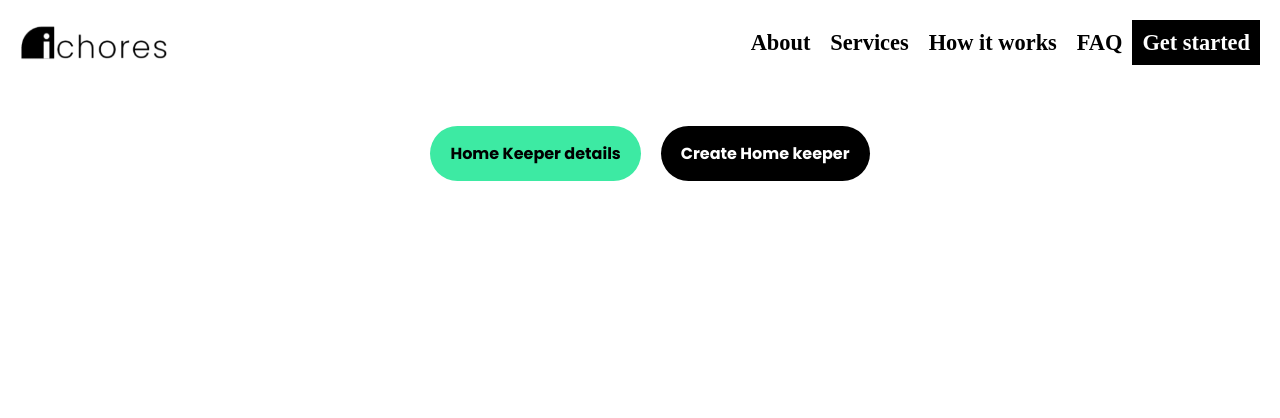
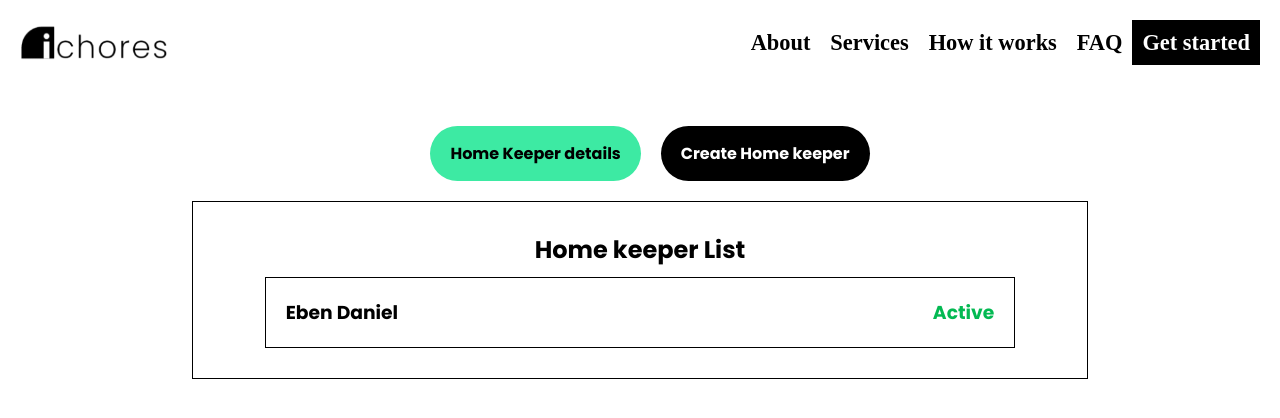
Before and after one commit to iChores/Official-webapp, a React (Create React App) app: page /admin/dashboard in a window 1280 px wide. Shown: the top 418 px of the page. Built offline with nearby package versions, Linux system fonts and the light colour scheme.

Commit message:
user pop up done

```diff
--- /dev/null
+++ b/src/Components/User.js
@@ -0,0 +1,24 @@
+import UserWrapper from "../Styles/User.style";
+
+function User({ firstName, lastName,setPopUp, Status, userType, Avatar }) {
+    function handleClick() {
+        setPopUp(true)
+    }
+	return (
+		<UserWrapper onClick={handleClick}>
+			<h3 className="name">
+				{firstName} {lastName}
+			</h3>
+			<h3
+				className="status"
+				style={{ color: Status === "Active" ? "#03B952" : "lightgray" }}
+			>
+				{" "}
+				{Status}
+			</h3>
+		</UserWrapper>
+	);
+}
+
+
+export default User;
--- /dev/null
+++ b/src/Components/UserPopUp.js
@@ -0,0 +1,40 @@
+import { PrimaryButton } from "../Styles/Buttons.style";
+import UserPopUpWrapper from "../Styles/UserPopUp.style";
+
+function UserPopUp() {
+    return (
+        <UserPopUpWrapper>
+            <h1>home keeper details</h1>
+            <div className="avatar">
+                <img src="" alt="" />
+            </div>
+            <div className="input-container">
+                <h3>First name</h3>
+                <input type="text" placeholder="Teni" />
+            </div>
+            <div className="input-container">
+                <h3>Last name</h3>
+                <input type="text" placeholder="Makanaki" />
+            </div>
+            <div className="input-container">
+                <h3>Service type</h3>
+                <input type="text" placeholder="Home cleaning" />
+            </div>
+            <div className="input-container">
+                <h3>Status</h3>
+                <div className="status-toggle">
+                    <div className="toggle-bar"></div>
+                </div>
+            </div>
+            <PrimaryButton>
+                <button>
+                    Edit details
+                </button>
+            </PrimaryButton>
+
+        </UserPopUpWrapper>
+    )
+}
+
+
+export default UserPopUp;
--- a/src/Routes/Admin.js
+++ b/src/Routes/Admin.js
@@ -1,16 +1,34 @@
-import { useState } from "react"
-import AdminListToggler from "../Components/AdminListToggler"
-import AdminWrapper from "../Styles/Admin.style"
+import { useState } from "react";
+import AdminListToggler from "../Components/AdminListToggler";
+import User from "../Components/User";
+import AdminWrapper from "../Styles/Admin.style";
+import Avatar from "../Assets/Avatar.png";
+import UserPopUp from "../Components/UserPopUp";
 
 function Admin() {
-    const [adminToggle, setAdminToggle] = useState("List")
-    return (
-        <AdminWrapper>
-            <AdminListToggler adminToggle={adminToggle} setAdminToggle={setAdminToggle }/>
-            <div className="admin-container"></div>
-        </AdminWrapper>
-    )
+	const [adminToggle, setAdminToggle] = useState("List");
+    const [popUp, setPopUp] = useState(false);
+	const userOne = ["Eben", "Daniel", Avatar, "Home cleaner", "Active"];
+	return (
+		<AdminWrapper>
+			<AdminListToggler
+				adminToggle={adminToggle}
+				setAdminToggle={setAdminToggle}
+			/>
+			<div className="admin-container">
+				<h1>Home keeper List</h1>
+				<User
+					firstName={userOne[0]}
+					lastName={userOne[1]}
+					Avatar={userOne[2]}
+					UserType={userOne[3]}
+                    Status={userOne[4]}
+                    setPopUp={setPopUp}
+				/>
+            </div>
+            {popUp &&<UserPopUp/>}
+		</AdminWrapper>
+	);
 }
 
-
-export default Admin
+export default Admin;
--- a/src/Styles/Admin.style.js
+++ b/src/Styles/Admin.style.js
@@ -1,9 +1,22 @@
 import styled from "styled-components";
 
 const AdminWrapper = styled.div`
-display: flex;
-flex-direction: column;
-`
+	display: flex;
+	flex-direction: column;
+    position: relative;
+	.admin-container {
+		padding: 30px;
+		width: 70%;
+		border: 1px solid black;
+        align-self: center;
+        display: flex;
+        flex-direction: column;
+        align-items: center;
+        h1{
+            font-size: 24px;
+        }
+	}
+`;
 
 
 export default AdminWrapper;
--- /dev/null
+++ b/src/Styles/User.style.js
@@ -0,0 +1,14 @@
+import styled from "styled-components";
+
+const UserWrapper = styled.div`
+display: flex;
+padding: 20px;
+width:90%;
+border: 1px solid black;
+justify-content: space-between;
+margin-top: 10px;
+cursor: pointer;
+`
+
+
+export default UserWrapper;
--- /dev/null
+++ b/src/Styles/UserPopUp.style.js
@@ -0,0 +1,61 @@
+import styled from "styled-components";
+
+const UserPopUpWrapper = styled.div`
+	padding: 30px 20px;
+	width: 45%;
+	align-self: center;
+	background: white;
+	border: 2px solid black;
+	position: absolute;
+	top: 50%;
+	transform: translate(0, -50%);
+	margin-top: 15%;
+	display: flex;
+	flex-direction: column;
+	h1 {
+		align-self: center;
+		font-size: 26px;
+		font-weight: bold;
+        color: black;
+        margin-bottom: 20px;
+	}
+    .avatar{
+        width:100px;
+        height:100px;
+        border: 2px solid black;
+    }
+    button{
+        margin-top: 20px;
+    }
+	.input-container {
+		h3 {
+			margin: 10px 0;
+		}
+		input {
+			width: 90%;
+			padding: 10px 20px;
+			border: 2px solid black;
+			::placeholder {
+				font-size: 16px;
+				font-weight: bold;
+                color: black;
+			}
+		}
+		.status-toggle {
+			width: 100px;
+			height: 30px;
+			border: 2px solid black;
+			border-radius: 30px;
+            cursor: pointer;
+			.toggle-bar {
+				height: 100%;
+				width: 50%;
+				background: #03b952;
+				border-radius: 30px;
+			}
+		}
+	}
+`;
+
+
+export default UserPopUpWrapper;
```
